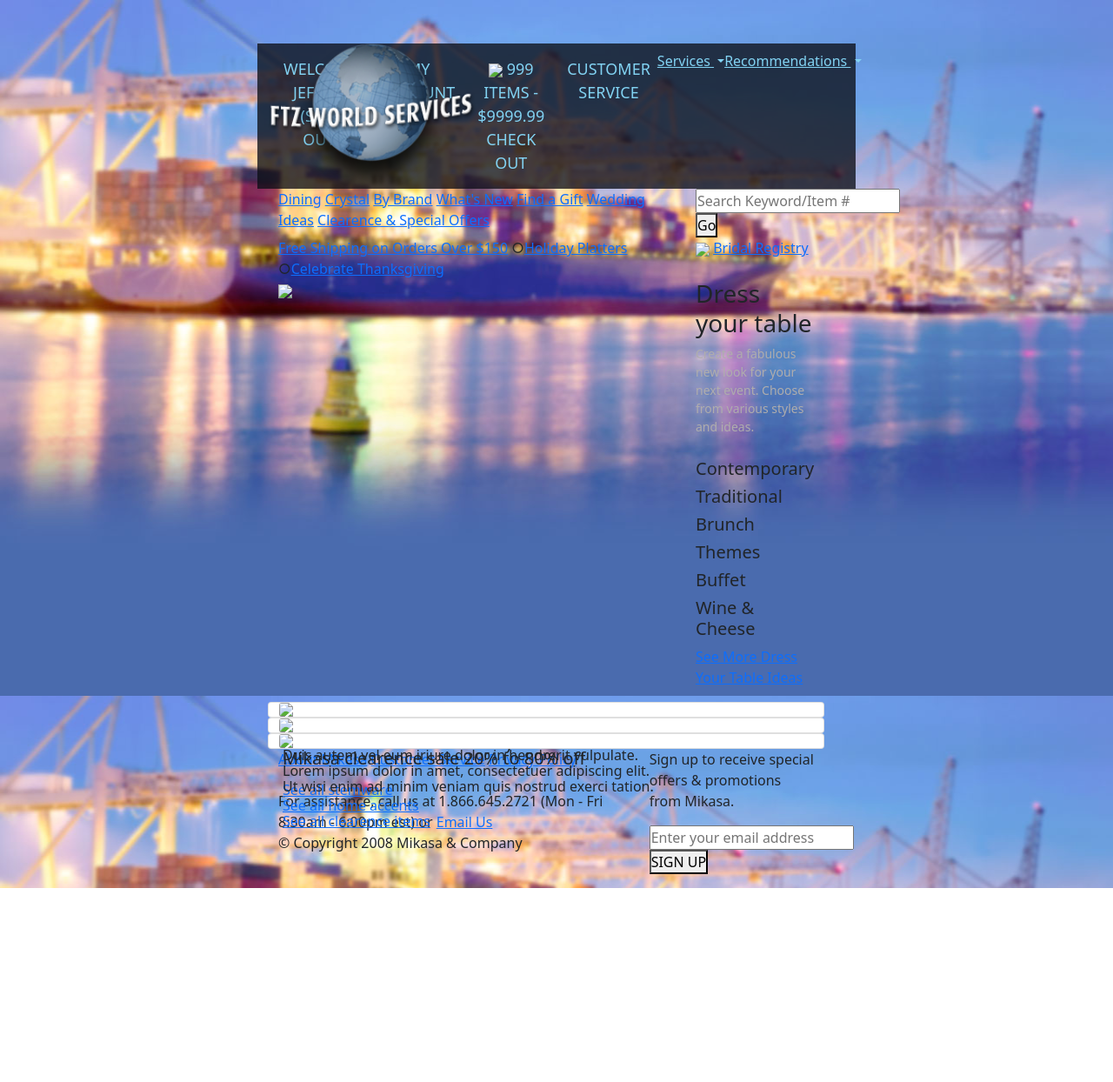
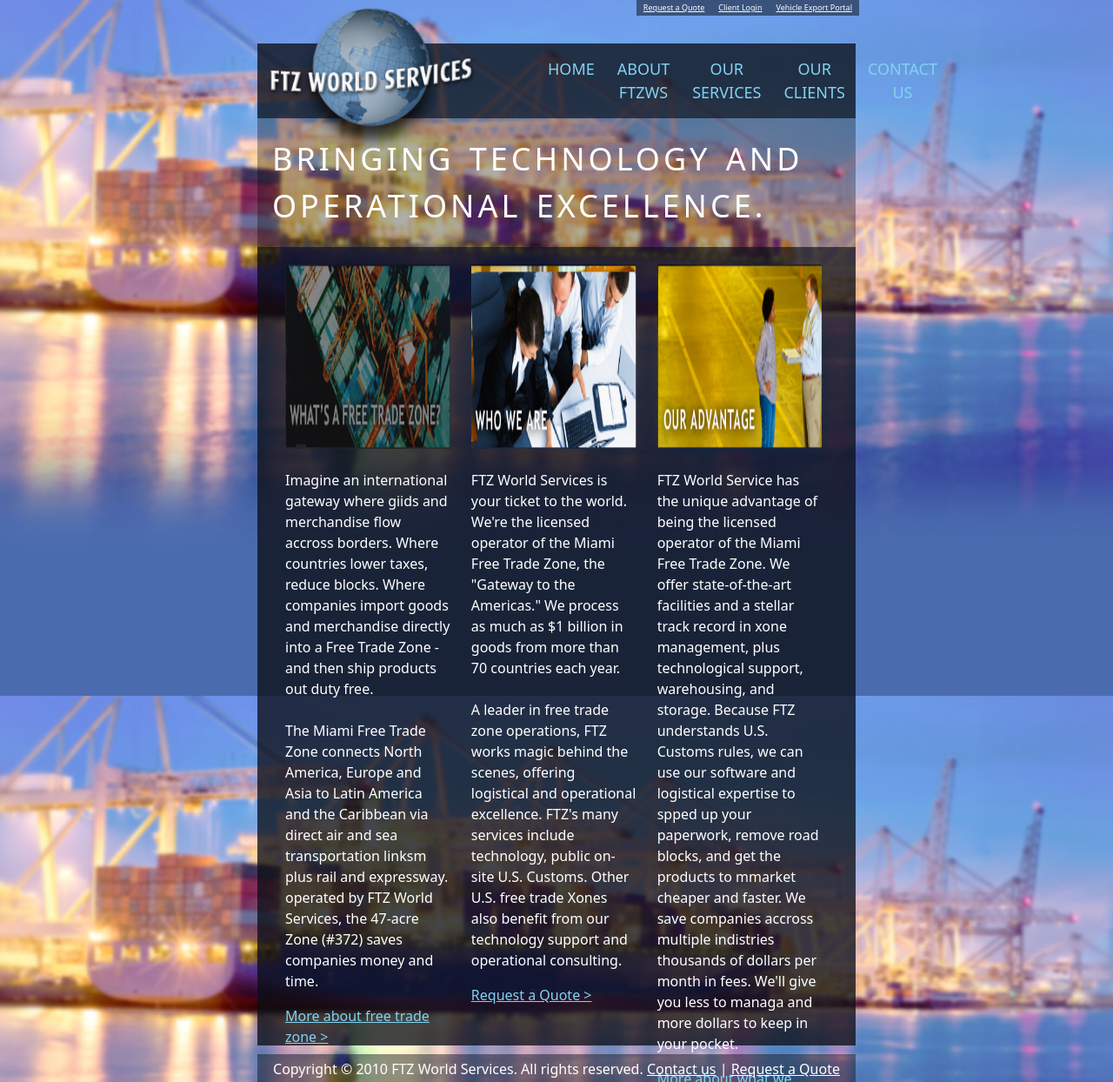
Before and after one commit to suryatejat/suryatejat.github.io, a plain HTML site: page index.html in a window 1280 px wide. Shown: the top 1244 px of the page at 87% size. Before the commit the page ends 1021 px from the top, so only its background shows below. Drawn offline with nearby package versions, Linux system fonts and the light colour scheme.

Commit message:
Update index.html

```diff
--- a/index.html
+++ b/index.html
@@ -8,59 +8,57 @@
         <link rel="stylesheet" href="Files/index.css" />
         <link rel="preconnect" href="https://fonts.gstatic.com" />
         <link href="https://fonts.googleapis.com/css2?family=Roboto+Condensed&display=swap" rel="stylesheet"/>
+
+        <title>HomePage</title>
     </head>
     <body>
+        <section>
+            <div class="redirector fixed-top container-fluid">
+                <a href="">Vehicle Export Portal</a>
+                <a href="">Client Login</a>
+                <a href="">Request a Quote</a>
+            </div>
+        </section>
+
         <section id="navbar">
-            <nav class="navbar navbar-expand-lg navbar-light navbar-fixed-top">
+            <nav class="navbar navbar-expand-lg navbar-dark navbar-fixed-top">
               <div class="container-fluid">
                 <img class="navbar-brand" src="Data/logo.png">
                 <button
                     class="navbar-toggler"
                     type="button"
                     data-toggle="collapse"
-                        data-target="#navbarSupportedContent">
+                    data-target="#navbarSupportedContent"
+                    aria-controls="navbarSupportedContent"
+                    aria-expanded="false"
+                    aria-label="Toggle navigation">
                     <span class="navbar-toggler-icon"></span>
                 </button>
 
-                    <div class="collapse navbar-collapse navbar-left" id="navbarSupportedContent">
+                <div class="collapse navbar-collapse navbar-right" id="navbarSupportedContent">
                     <ul class="navbar-nav l-auto">
                         <li class="nav-item">
-                                <a class="nav-link active" aria-current="page" href="">Welcome Jeffery (Sign Out)</a>
+                            <a class="navbar1 nav-link active" aria-current="page" href="index.html">Home</a>
                         </li>
                         <li class="nav-item">
-                                <a class="nav-link" href="#">My Account</a>
+                            <a class="nav-link" href="#">About FTZWS</a>
                         </li>
                         <li class="nav-item">
-                                <a class="nav-link"><img src="Data/icon_cart.png"> 999 Items - $9999.99 Check Out</a>
+                            <a class="nav-link" href="Files/Services.html">Our Services</a>
                         </li>
                         <li class="nav-item">
-                                <a class="nav-link" href="#">Customer Service</a>
+                            <a class="nav-link" href="#">Our Clients</a>
                         </li>
-                            <li class="servicesDD dropdown">
-                                <a class="dropdown-toggle" data-toggle="dropdown" href="#" >Services
+                        <li class="nav-item">
+                            <a class="nav-link" href="#">Contact Us</a>
+                        </li>
+                        <li class="others dropdown">
+                            <a class="dropdown-toggle" data-toggle="dropdown" href="#">Others
                             <span class="caret"></span></a>
                             <ul class="dropdown-menu dropdown-menu-dark">
-                                    <li class="servicesDD-item">
-                                        <input type="text" placeholder="Search Keyword/Item #">
-                                        <button type="submit">Go</button>
-                                    </li>
-                                    <li class="servicesDD-item"><a class="dropdown-item nav-link" href="#">Dining</a></li>
-                                    <li class="servicesDD-item"><a class="dropdown-item nav-link" href="#">Crystal</a></li>
-                                    <li class="servicesDD-item"><a class="dropdown-item nav-link" href="#">By Brand</a></li>
-                                    <li class="servicesDD-item"><a class="dropdown-item nav-link" href="#">What's New</a></li>
-                                    <li class="servicesDD-item"><a class="dropdown-item nav-link" href="#">Find a Gift</a></li>
-                                    <li class="servicesDD-item"><a class="dropdown-item nav-link" href="#">Wedding Ideas</a></li>
-                                    <li class="servicesDD-item"><a class="dropdown-item nav-link" href="#">Clearence & Special Offers</a></li>
-                                </ul>
-                            </li>
-                            <li class="recomDD dropdown">
-                                <a class="dropdown-toggle" data-toggle="dropdown" href="#" >Recommendations
-                                <span class="caret"></span></a>
-                                <ul class="dropdown-menu dropdown-menu-dark">
-                                  <li class="recomDD-item"><a class="dropdown-item nav-link" href="#">Free Shipping on Orders Over $150</a></li>
-                                  <li class="recomDD-item"><a class="dropdown-item nav-link" href="#">Holiday Platters</a></li>
-                                  <li class="recomDD-item"><a class="dropdown-item nav-link" href="#">Celebrate Thanksgiving</a></li>
-                                  <li class="recomDD-item"><a class="dropdown-item nav-link" href="#">Bridel Registry</a></li>
+                              <li class="other-item"><a class="dropdown-item" href="#">Request a Quote</a></li>
+                              <li class="other-item"><a class="dropdown-item" href="#">Client Login</a></li>
+                              <li class="other-item"><a class="dropdown-item" href="#">Vehicle Export Portal</a></li>
                             </ul>
                         </li>
                     </ul>
@@ -68,115 +66,56 @@
               </div>
             </nav>
         </section>
-
-        <section id="services">
-            <div class="row container-fluid" id="servicerow">
-                <div class="flex col-md-9">
-                    <a class="service-link" href="">Dining</a>
-                    <a class="service-link" href="">Crystal</a>
-                    <a class="service-link" href="">By Brand</a>
-                    <a class="service-link" href="">What's New</a>
-                    <a class="service-link" href="">Find a Gift</a>
-                    <a class="service-link" href="">Wedding Ideas</a>
-                    <a class="service-link" href="">Clearence & Special Offers</a>
-                </div>
-                <div class="search-box col-md-3">
-                    <input type="text" placeholder="Search Keyword/Item #">
-                    <button type="submit">Go</button>
-                </div>
+        <section id="headline">
+            <div class="title container-fluid">
+                <p>BRINGING TECHNOLOGY AND OPERATIONAL EXCELLENCE.</p>
             </div>
         </section>
+        <section id="service">
+            <div class="container-fluid" id="service-container">
+              <div class="row" id="banner-row">
+                <div class="col-md-4" id="service-col">
+                    <img class="datatitle" src="Data/tile1.png">
+                    <br><br>
+                    <p>
+                        Imagine an international gateway where giids and merchandise flow accross borders. Where countries lower taxes, reduce blocks. Where companies import goods and merchandise directly into a Free Trade Zone - and then ship products out duty free.
+                        <br><br>
+                        The Miami Free Trade Zone connects North America, Europe and Asia to Latin America and the Caribbean via direct air and sea transportation linksm plus rail and expressway. operated by FTZ World Services, the 47-acre Zone (#372) saves companies money and time.
+                    </p>
+                    <a class="titleLink" href="#">More about free trade zone ></a>
 
-        <section id="recoms">
-            <div class="row container-fluid" id="recomsRow">
-                <div class="recomLinks col-md-9">
-                    <a class="recoms-link" href="">Free Shipping on Orders Over $150</a>
-                    &cir;<a class="recoms-link" href="">Holiday Platters</a>
-                    &cir;<a class="recoms-link" href="">Celebrate Thanksgiving</a>
                 </div>
-                <div class="bride col-md-3">
-                    <img src="Data/bridelRegistry.jpg">
-                    <a class="recoms-link" href=""> Bridal Registry</a>
+                <div class="col-md-4" id="service-col">
+                    <img class="datatitle" src="Data/tile2.png">
+                    <br><br>
+                    <p>
+                        FTZ World Services is your ticket to the world. We're the licensed operator of the Miami Free Trade Zone, the "Gateway to the Americas." We process as much as $1 billion in goods from more than 70 countries each year.
+                        <br><br>
+                        A leader in free trade zone operations, FTZ works magic behind the scenes, offering logistical and operational excellence. FTZ's many services include technology, public on-site U.S. Customs. Other U.S. free trade Xones also benefit from our technology support and operational consulting.
+                    </p>
+                    <a class="titleLink" href="#">Request a Quote ></a>
+
                 </div>
-            </div>
-        </section>
-
-        <section id="content">
-            <div class="row container-fluid">
-                <div class="col-lg-9 col-md-12 col-sm-12">
-                    <img class="recipe" src="Data/Recipe.jpg">
-                </div>
-                <div class="col-lg-3" id="contentList">
-                    <h3 style="font-weight:normal;">Dress your table</h3>
-                    <p style="color: rgb(175, 173, 173); font-size: 14px;">Create a fabulous new look for your next event. Choose from various styles and ideas.
-                        <h5 style="font-weight: normal; padding-top: 10px;">Contemporary</h5>
-                        <h5 style="font-weight: normal;">Traditional</h5>
-                        <h5 style="font-weight: normal;">Brunch</h5>
-                        <h5 style="font-weight: normal;">Themes</h5>
-                        <h5 style="font-weight: normal;">Buffet</h5>
-                        <h5 style="border-style: none; font-weight: normal;">Wine & Cheese</h5>
-                        <a href="">See More Dress Your Table Ideas</a>
+                <div class="col-md-4" id="service-col">
+                    <img class="datatitle" src="Data/tile3.png">
+                    <br><br>
+                <p>
+                    FTZ World Service has the unique advantage of being the licensed operator of the Miami Free Trade Zone. We offer state-of-the-art facilities and a stellar track record in xone management, plus technological support, warehousing, and storage. Because FTZ understands U.S. Customs rules, we can use our software and logistical expertise to spped up your paperwork, remove road blocks, and get the products to mmarket cheaper and faster. We save companies accross multiple indistries thousands of dollars per month in fees. We'll give you less to managa and more dollars to keep in your pocket.
                 </p>
-                </div>
-            </div>
-        </section>
-
-        <section id="promo">
-            <div class="row container-fluid justify-content-center">
-                <div class="card firstCard" id="promoCol">
-                    <img class="card-img img1" src="Data/promo_glass.png">
-                    <div class="card-img-overlay">
-                        <h5 class="card-title" >You'll love our fine stemware collection</h5>
-                        <p class="card-text" >
-                            Duis autem vel eum iriure dolor in hendrerit vulpulate.
-                        </p>
-                        <a href="">See all stemware</a>
-                    </div>
-                </div>
-                <div class="card middleCard" id="promoCol">
-                    <img class="card-img img2" src="Data/promo_plates.png">
-                    <div class="card-img-overlay">
-                        <h5 class="card-title" >Home accent for the holidays</h5>
-                        <p class="card-text" >
-                            Lorem ipsum dolor in amet, consectetuer adipiscing elit.
-                        </p>
-                        <a href="">See all home accents</a>
-                    </div>
-                </div>
-                <div class="card lastCard" id="promoCol">
-                    <img class="card-img img3" src="Data/promo_album.png">
-                    <div class="card-img-overlay">
-                        <h5 class="card-title">Mikasa clearence sale 20% to 80% off</h5>
-                        <p class="card-text">
-                            Ut wisi enim ad minim veniam quis nostrud exerci tation.
-                        </p>
-                        <a href="" class="float-start" >See all clearence items</a>
+                <a class="titleLink" href="#">More about what we offer ></a>
                 </div>
               </div>
             </div>
         </section>
 
         <section id="footer">
-            <div class="row container-fluid">
-                <div class="col-md-8">
-                    <a href="">About Mikasa</a>
-                    <a href="">Customer Service</a>
-                    <a href="">Privacy Policy</a>
-                    <br><br>
+            <div class="footer container-fluid text-center">
                 <p>
-                        For assistance, call us at 1.866.645.2721 (Mon - Fri 8:30am - 6:00pm est) or
-                        <a href="">Email Us</a>
-                        <br>
-                        &copy; Copyright 2008 Mikasa & Company
+                    Copyright &copy; 2010 FTZ World Services. All rights reserved.
+
+                    <a href="">Contact us</a> |
+                    <a href="">Request a Quote</a>
                 </p>
-                </div>
-                <div class="col-md-4">
-                    <p>
-                        Sign up to receive special offers & promotions from Mikasa.
-                    </p>
-                    <input type="email" placeholder="Enter your email address      ">
-                    <button type="submit">SIGN UP</button>
-                </div>
             </div>
         </section>
 
```
Lines whose indentation alone changed are shown as unchanged.
